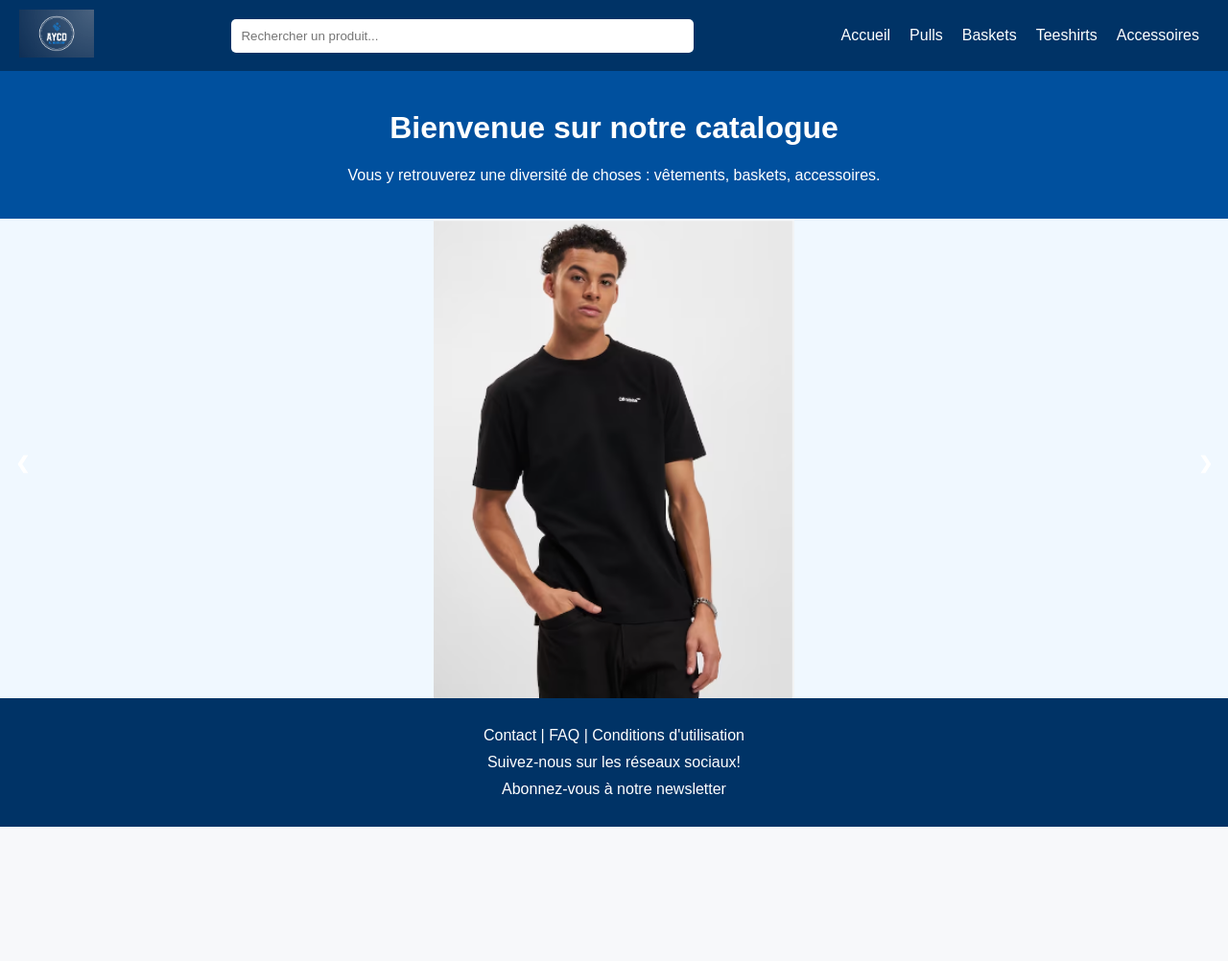
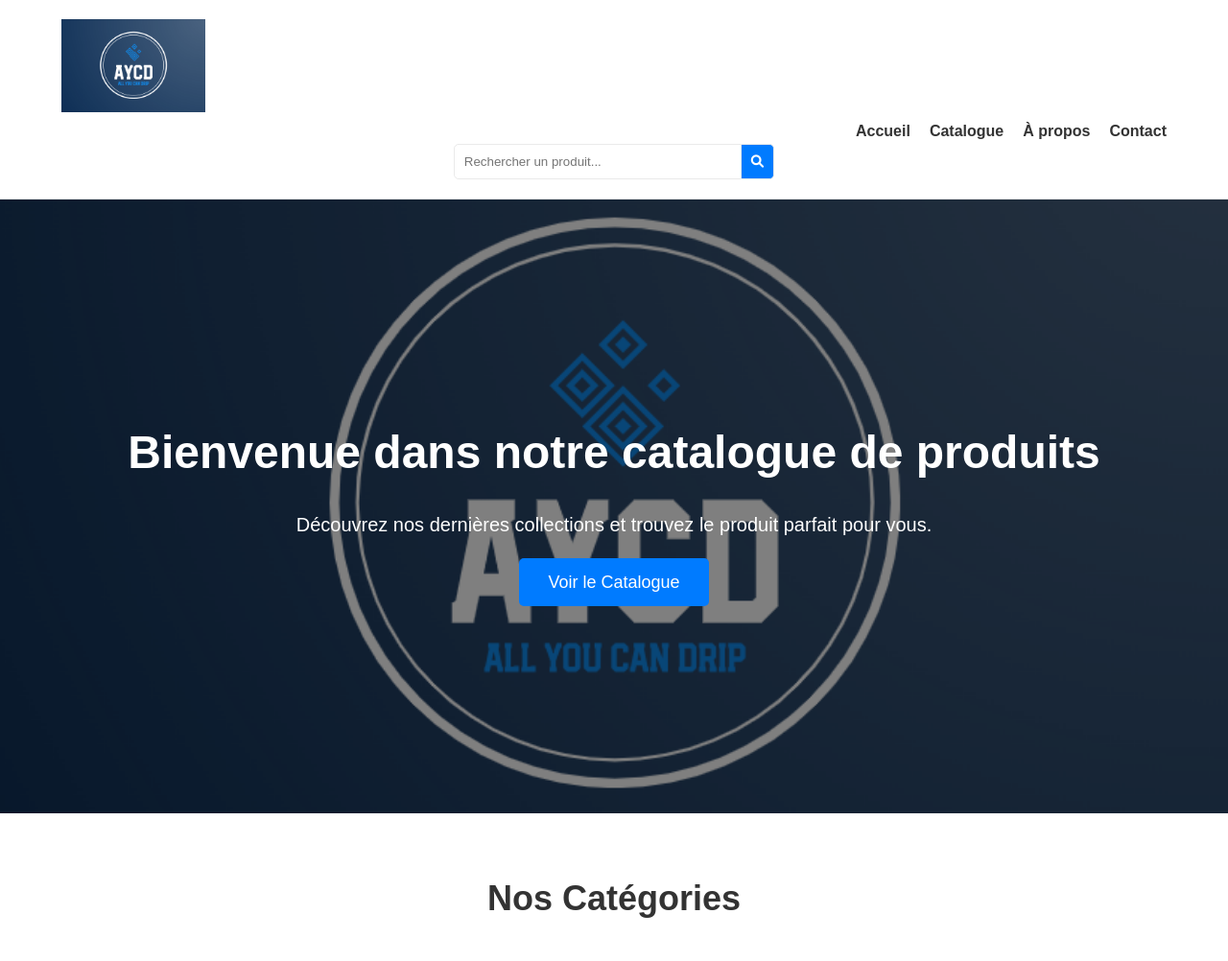
Before and after one commit to lahondaaa30900/all-you-can-drip, a PHP site: page /index.html in a window 1280 px wide. Shown: the top 1002 px of the page at 96% size. Before the commit the page ends 862 px from the top, so only its background shows below. Run offline with PHP 8.4, Linux system fonts and the light colour scheme.

Commit message:
changement structure site

```diff
--- a/index.html
+++ b/index.html
@@ -1,80 +1,134 @@
 <!DOCTYPE html>
 <html lang="fr">
 <head>
-    <meta charset="UTF-8">
-    <meta name="viewport" content="width=device-width, initial-scale=1.0">
-    <title>Catalogue</title>
-    <link rel="stylesheet" href="style.css">
+  <meta charset="UTF-8" />
+  <meta name="viewport" content="width=device-width, initial-scale=1.0" />
+  <title>Catalogue de Produits</title>
+  <link rel="stylesheet" href="style.css" />
+  <!-- Icônes Font Awesome -->
+  <link
+    rel="stylesheet"
+    href="https://cdnjs.cloudflare.com/ajax/libs/font-awesome/6.0.0-beta2/css/all.min.css"
+    integrity="sha512-..."
+    crossorigin="anonymous"
+    referrerpolicy="no-referrer"
+  />
 </head>
 <body>
+  <!-- En-tête -->
   <header>
-        <div class="header-left">
-            <img src="./photos/logo2.png" alt="Logo" class="logo">
+    <div class="container">
+      <div class="logo">
+        <a href="./index.html">
+          <img src="./photos/logo2.png" alt="Logo de l'entreprise" />
+        </a>
       </div>
-        <div class="header-center">
-            <input type="text" placeholder="Rechercher un produit..." class="search-bar">
-        </div>
-        <div class="header-right">
       <nav>
-                <ul class="menu">
-                    <li><a href="index.html">Accueil</a></li>
-                    <li class="dropdown">
-                        <a href="#" class="dropbtn">Pulls</a>
-                        <div class="dropdown-content">
-                            <a href="#">Pulls en laine</a>
-                            <a href="#">Pulls en coton</a>
-                            <a href="#">Pulls en cachemire</a>
-                        </div>
-                    </li>
-                    <li class="dropdown">
-                        <a href="#" class="dropbtn">Baskets</a>
-                        <div class="dropdown-content">
-                            <a href="#">Baskets de sport</a>
-                            <a href="#">Baskets de ville</a>
-                            <a href="#">Baskets de randonnée</a>
-                        </div>
-                    </li>
-                    <li class="dropdown">
-                        <a href="#" class="dropbtn">Teeshirts</a>
-                        <div class="dropdown-content">
-                            <a href="#">Teeshirts manches courtes</a>
-                            <a href="#">Teeshirts manches longues</a>
-                            <a href="#">Teeshirts sport</a>
-                        </div>
-                    </li>
-                    <li class="dropdown">
-                        <a href="#" class="dropbtn">Accessoires</a>
-                        <div class="dropdown-content">
-                            <a href="#">Ceintures</a>
-                            <a href="#">Montres</a>
-                            <a href="#">Casquettes</a>
-                            <a href="#">Chaussettes</a>
-                        </div>
-                    </li>
+        <ul>
+          <li><a href="#">Accueil</a></li>
+          <li><a href="#">Catalogue</a></li>
+          <li><a href="#">À propos</a></li>
+          <li><a href="#">Contact</a></li>
         </ul>
       </nav>
+      <div class="search-bar">
+        <input type="text" placeholder="Rechercher un produit..." />
+        <button><i class="fas fa-search"></i></button>
+      </div>
     </div>
   </header>
 
-    <div class="welcome-banner">
-        <h1>Bienvenue sur notre catalogue</h1>
-        <p>Vous y retrouverez une diversité de choses : vêtements, baskets, accessoires.</p>
+  <!-- Bannière Principale -->
+  <section class="hero">
+    <div class="container">
+      <div class="hero-content">
+        <h1>Bienvenue dans notre catalogue de produits</h1>
+        <p>Découvrez nos dernières collections et trouvez le produit parfait pour vous.</p>
+        <a href="#" class="btn">Voir le Catalogue</a>
       </div>
+    </div>
+  </section>
 
-    <main>
-        <div id="carousel" class="carousel">
-            <div class="carousel-slide" style="background-image: url('./photos/categoriebasket.png');"></div>
-            <div class="carousel-slide" style="background-image: url('./photos/categoriepull.png');"></div>
-            <div class="carousel-slide" style="background-image: url('./photos/categorieteeshirt.png');"></div>
-            <a class="prev" onclick="plusSlides(-1)">&#10094;</a>
-            <a class="next" onclick="plusSlides(1)">&#10095;</a>
+  <!-- Catégories de Produits -->
+  <section class="categories">
+    <div class="container">
+      <h2>Nos Catégories</h2>
+      <div class="category-grid">
+        <div class="category-item">
+          <img src="images/categorie1.jpg" alt="Catégorie 1" />
+          <h3>Catégorie 1</h3>
         </div>
-    </main>
+        <div class="category-item">
+          <img src="images/categorie2.jpg" alt="Catégorie 2" />
+          <h3>Catégorie 2</h3>
+        </div>
+        <div class="category-item">
+          <img src="images/categorie3.jpg" alt="Catégorie 3" />
+          <h3>Catégorie 3</h3>
+        </div>
+        <div class="category-item">
+          <img src="images/categorie4.jpg" alt="Catégorie 4" />
+          <h3>Catégorie 4</h3>
+        </div>
+      </div>
+    </div>
+  </section>
 
+  <!-- Produits Populaires -->
+  <section class="popular-products">
+    <div class="container">
+      <h2>Produits Populaires</h2>
+      <div class="product-grid">
+        <div class="product-item">
+          <img src="images/produit1.jpg" alt="Produit 1" />
+          <h3>Produit 1</h3>
+          <p>Description courte du produit 1.</p>
+        </div>
+        <div class="product-item">
+          <img src="images/produit2.jpg" alt="Produit 2" />
+          <h3>Produit 2</h3>
+          <p>Description courte du produit 2.</p>
+        </div>
+        <div class="product-item">
+          <img src="images/produit3.jpg" alt="Produit 3" />
+          <h3>Produit 3</h3>
+          <p>Description courte du produit 3.</p>
+        </div>
+        <div class="product-item">
+          <img src="images/produit4.jpg" alt="Produit 4" />
+          <h3>Produit 4</h3>
+          <p>Description courte du produit 4.</p>
+        </div>
+      </div>
+    </div>
+  </section>
+
+  <!-- Pied de Page -->
   <footer>
-        <p>Contact | FAQ | Conditions d'utilisation</p>
-        <p>Suivez-nous sur les réseaux sociaux!</p>
-        <p>Abonnez-vous à notre newsletter</p>
+    <div class="container">
+      <div class="footer-section">
+        <h3>À propos</h3>
+        <p>Brève description de l'entreprise ou du site web.</p>
+      </div>
+      <div class="footer-section">
+        <h3>Contact</h3>
+        <p>Adresse : 123 Rue Exemple, Ville, Pays</p>
+        <p>Téléphone : +33 1 23 45 67 89</p>
+        <p>Email : contact@example.com</p>
+      </div>
+      <div class="footer-section">
+        <h3>Suivez-nous</h3>
+        <div class="social-links">
+          <a href="#"><i class="fab fa-facebook-f"></i></a>
+          <a href="https://www.instagram.com/votre_nom_utilisateur" target="_blank"><i class="fab fa-instagram"></i></a>
+          <a href="#"><i class="fab fa-twitter"></i></a>
+          <a href="#"><i class="fab fa-linkedin-in"></i></a>
+        </div>
+      </div>
+    </div>
+    <div class="footer-bottom">
+      <p>&copy; 2024 Votre Entreprise. Tous droits réservés.</p>
+    </div>
   </footer>
 
   <script src="script.js"></script>
--- a/style.css
+++ b/style.css
@@ -1,153 +1,294 @@
-/* Style global */
+/* Styles généraux */
+* {
+    margin: 0;
+    padding: 0;
+    box-sizing: border-box;
+  }
+
   body {
     font-family: 'Arial', sans-serif;
-    margin: 0;
-    padding: 0;
-    background-color: #f0f8ff;
+    line-height: 1.6;
     color: #333;
+    background-color: #f9f9f9;
   }
 
-header {
-    display: flex;
-    justify-content: space-between;
-    align-items: center;
-    padding: 10px 20px;
-    background-color: #003366;
-    color: white;
+  /* Container */
+  .container {
+    width: 90%;
+    max-width: 1200px;
+    margin: 0 auto;
   }
 
-.header-left .logo {
-    height: 50px;
+  /* En-tête */
+  header {
+    background-color: #fff;
+    padding: 20px 0;
+    border-bottom: 1px solid #eaeaea;
+    position: sticky;
+    top: 0;
+    z-index: 100;
   }
 
-.header-center {
-    flex: 1;
-    text-align: center;
+  .logo img {
+    width: 150px;
   }
 
-.header-center .search-bar {
-    width: 60%;
-    padding: 10px;
-    border: none;
-    border-radius: 5px;
+  nav {
+    float: right;
   }
 
-.header-right nav ul.menu {
+  nav ul {
     list-style: none;
-    margin: 0;
-    padding: 0;
     display: flex;
+    gap: 20px;
   }
 
-.header-right nav ul.menu li {
-    margin: 0 10px;
+  nav ul li a {
+    text-decoration: none;
+    color: #333;
+    font-weight: bold;
+    transition: color 0.3s;
   }
 
-.header-right nav ul.menu li a {
-    color: white;
-    text-decoration: none;
+  nav ul li a:hover {
+    color: #007BFF;
   }
 
-.header-right nav ul.menu li a:hover,
-.header-right nav ul.menu li .dropbtn:hover {
-    text-decoration: underline;
+  .search-bar {
+    clear: both;
+    margin-top: 15px;
+    display: flex;
+    justify-content: center;
+    align-items: center;
   }
 
-.header-right nav ul.menu li .dropdown-content {
-    display: none;
-    position: absolute;
-    background-color: #003366;
-    box-shadow: 0 8px 16px rgba(0,0,0,0.2);
-    z-index: 1;
+  .search-bar input {
+    width: 300px;
+    padding: 10px;
+    border: 1px solid #eaeaea;
+    border-radius: 5px 0 0 5px;
+    outline: none;
   }
 
-.header-right nav ul.menu li .dropdown-content a {
-    color: white;
-    padding: 12px 16px;
-    text-decoration: none;
-    display: block;
+  .search-bar button {
+    padding: 10px;
+    border: 1px solid #eaeaea;
+    background-color: #007BFF;
+    color: #fff;
+    border-radius: 0 5px 5px 0;
+    cursor: pointer;
+    outline: none;
+    border-left: none;
   }
 
-.header-right nav ul.menu li .dropdown-content a:hover {
-    background-color: #00509e;
+  .search-bar button:hover {
+    background-color: #0056b3;
   }
 
-.header-right nav ul.menu li:hover .dropdown-content {
-    display: block;
+  /* Bannière Principale */
+  .hero {
+    background: url('./photos/logo2.png') no-repeat center center/cover;
+    height: 80vh;
+    display: flex;
+    align-items: center;
+    color: #fff;
+    text-align: center;
+    position: relative;
   }
 
-.welcome-banner {
-    background-color: #00509e;
-    color: white;
-    text-align: center;
-    padding: 20px;
-}
-
-.carousel {
-    position: relative;
-    width: 100%;
-    max-width: 100%;
-    height: 500px;
-    overflow: hidden;
-}
-
-.carousel-slide {
+  .hero::before {
+    content: '';
     position: absolute;
     top: 0;
     left: 0;
     width: 100%;
     height: 100%;
-    background-size: contain;
-    background-repeat: no-repeat;
-    background-position: center;
-    opacity: 0;
-    transition: opacity 1s ease-in-out;
+    background-color: rgba(0, 0, 0, 0.5);
   }
 
-.carousel-slide.active {
-    opacity: 1;
+  .hero .container {
+    position: relative;
+    z-index: 1;
   }
 
-.prev, .next {
-    cursor: pointer;
-    position: absolute;
-    top: 50%;
-    width: auto;
-    padding: 16px;
-    margin-top: -22px;
-    color: white;
-    font-weight: bold;
-    font-size: 18px;
-    transition: 0.6s ease;
-    border-radius: 0 3px 3px 0;
-    user-select: none;
+  .hero h1 {
+    font-size: 48px;
+    margin-bottom: 20px;
   }
 
-.next {
-    right: 0;
-    border-radius: 3px 0 0 3px;
+  .hero p {
+    font-size: 20px;
+    margin-bottom: 30px;
   }
 
-.prev:hover, .next:hover {
-    background-color: rgba(0,0,0,0.8);
+  .hero .btn {
+    padding: 15px 30px;
+    background-color: #007BFF;
+    color: #fff;
+    text-decoration: none;
+    font-size: 18px;
+    border-radius: 5px;
+    transition: background-color 0.3s;
   }
 
-footer {
-    background-color: #003366;
-    color: white;
+  .hero .btn:hover {
+    background-color: #0056b3;
+  }
+
+  /* Catégories de Produits */
+  .categories {
+    padding: 60px 0;
+    background-color: #fff;
+  }
+
+  .categories h2 {
+    text-align: center;
+    margin-bottom: 40px;
+    font-size: 36px;
+    color: #333;
+  }
+
+  .category-grid {
+    display: grid;
+    grid-template-columns: repeat(auto-fit, minmax(200px, 1fr));
+    gap: 20px;
+  }
+
+  .category-item {
+    background-color: #f9f9f9;
+    border-radius: 10px;
+    overflow: hidden;
+    text-align: center;
+    transition: transform 0.3s;
+    cursor: pointer;
+  }
+
+  .category-item img {
+    width: 100%;
+    height: 200px;
+    object-fit: cover;
+  }
+
+  .category-item h3 {
+    padding: 20px 0;
+    font-size: 24px;
+    color: #333;
+  }
+
+  .category-item:hover {
+    transform: translateY(-10px);
+  }
+
+  /* Produits Populaires */
+  .popular-products {
+    padding: 60px 0;
+  }
+
+  .popular-products h2 {
+    text-align: center;
+    margin-bottom: 40px;
+    font-size: 36px;
+    color: #333;
+  }
+
+  .product-grid {
+    display: grid;
+    grid-template-columns: repeat(auto-fit, minmax(250px, 1fr));
+    gap: 20px;
+  }
+
+  .product-item {
+    background-color: #fff;
+    border: 1px solid #eaeaea;
+    border-radius: 10px;
     padding: 20px;
     text-align: center;
+    transition: box-shadow 0.3s;
   }
 
-footer p {
-    margin: 10px 0;
+  .product-item img {
+    width: 100%;
+    height: 200px;
+    object-fit: cover;
+    margin-bottom: 15px;
+    border-radius: 10px;
   }
 
-footer a {
-    color: white;
-    text-decoration: none;
+  .product-item h3 {
+    font-size: 22px;
+    margin-bottom: 10px;
+    color: #333;
   }
 
-footer a:hover {
-    text-decoration: underline;
+  .product-item p {
+    font-size: 16px;
+    color: #777;
+    margin-bottom: 15px;
   }
+
+  .product-item:hover {
+    box-shadow: 0 5px 15px rgba(0, 0, 0, 0.1);
+  }
+
+  /* Pied de Page */
+  footer {
+    background-color: #333;
+    color: #fff;
+    padding: 40px 0;
+  }
+
+  .footer-section {
+    margin-bottom: 20px;
+  }
+
+  .footer-section h3 {
+    font-size: 20px;
+    margin-bottom: 15px;
+  }
+
+  .footer-section p {
+    font-size: 16px;
+    line-height: 1.5;
+  }
+
+  .social-links {
+    display: flex;
+    gap: 15px;
+  }
+
+  .social-links a {
+    color: #fff;
+    font-size: 20px;
+    transition: color 0.3s;
+  }
+
+  .social-links a:hover {
+    color: #007BFF;
+  }
+
+  .footer-bottom {
+    text-align: center;
+    border-top: 1px solid #444;
+    padding-top: 20px;
+    margin-top: 20px;
+    font-size: 14px;
+    color: #aaa;
+  }
+
+  /* Responsivité */
+  @media (max-width: 768px) {
+    .search-bar {
+      flex-direction: column;
+    }
+
+    .search-bar input {
+      width: 100%;
+      margin-bottom: 10px;
+      border-radius: 5px;
+    }
+
+    .search-bar button {
+      width: 100%;
+      border-radius: 5px;
+    }
+  }
```
Also changed, not shown: script.js (+13 -24 lines), photos/logo insta.avif (added), photos/logo-tiktok-transparent.webp (added). Lines whose indentation alone changed are shown as unchanged.
